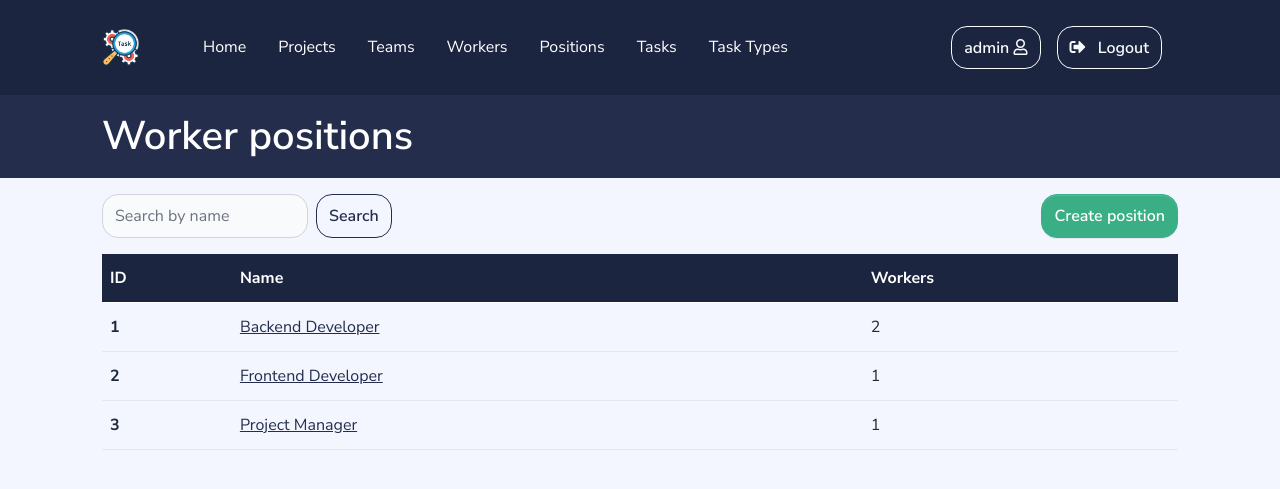
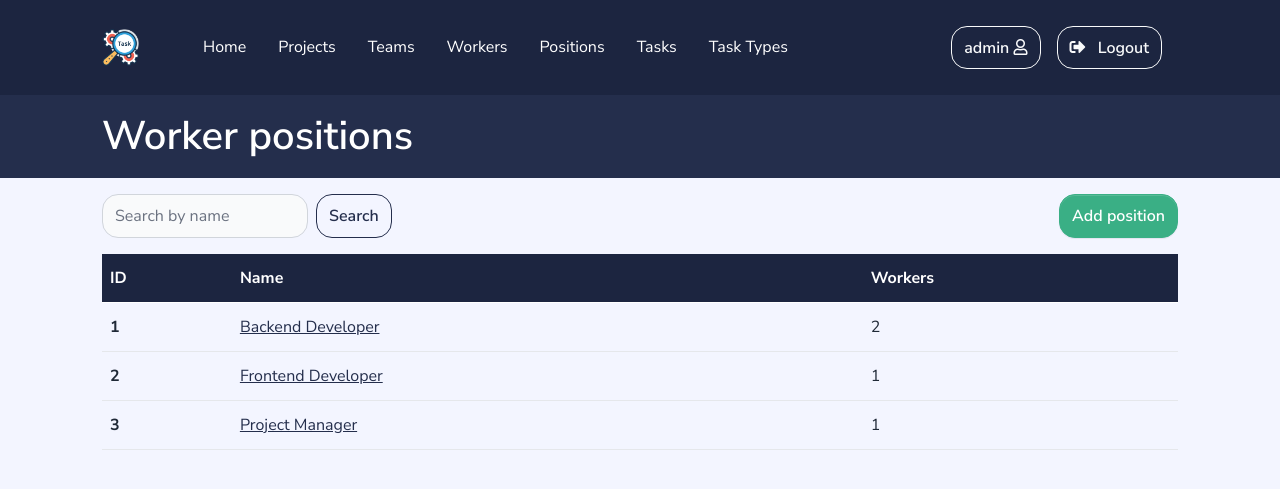
Before and after one commit to realasdfg/task-manager, a Django app: page /positions/ in a window 1280 px wide. Shown: the top 489 px of the page. Run offline with Django 5.2, Linux system fonts and the light colour scheme; a user stored in the database is signed in; data comes from the database, SQL or seed files in the repository; some libraries are stand-ins or nearby versions.

Commit message:
Minor style improvements

```diff
--- a/templates/tasks/position_list.html
+++ b/templates/tasks/position_list.html
@@ -15,7 +15,7 @@
             {{ search_form|crispy }}
             <input type="submit" value="Search" class="btn btn-outline-primary">
           </form>
-          <a href="{% url 'tasks:position-create' %}" class="btn btn-success text-white">Create position</a>
+          <a href="{% url 'tasks:position-create' %}" class="btn btn-success text-white">Add position</a>
         </div>
         <table class="table">
           <thead class="table-dark">
--- a/templates/tasks/tasktype_list.html
+++ b/templates/tasks/tasktype_list.html
@@ -15,7 +15,7 @@
             {{ search_form|crispy }}
             <input type="submit" value="Search" class="btn btn-outline-primary">
           </form>
-          <a href="{% url 'tasks:tasktype-create' %}" class="btn btn-success text-white">Create task type</a>
+          <a href="{% url 'tasks:tasktype-create' %}" class="btn btn-success text-white">Add task type</a>
         </div>
         <table class="table">
           <thead class="table-dark">
```
